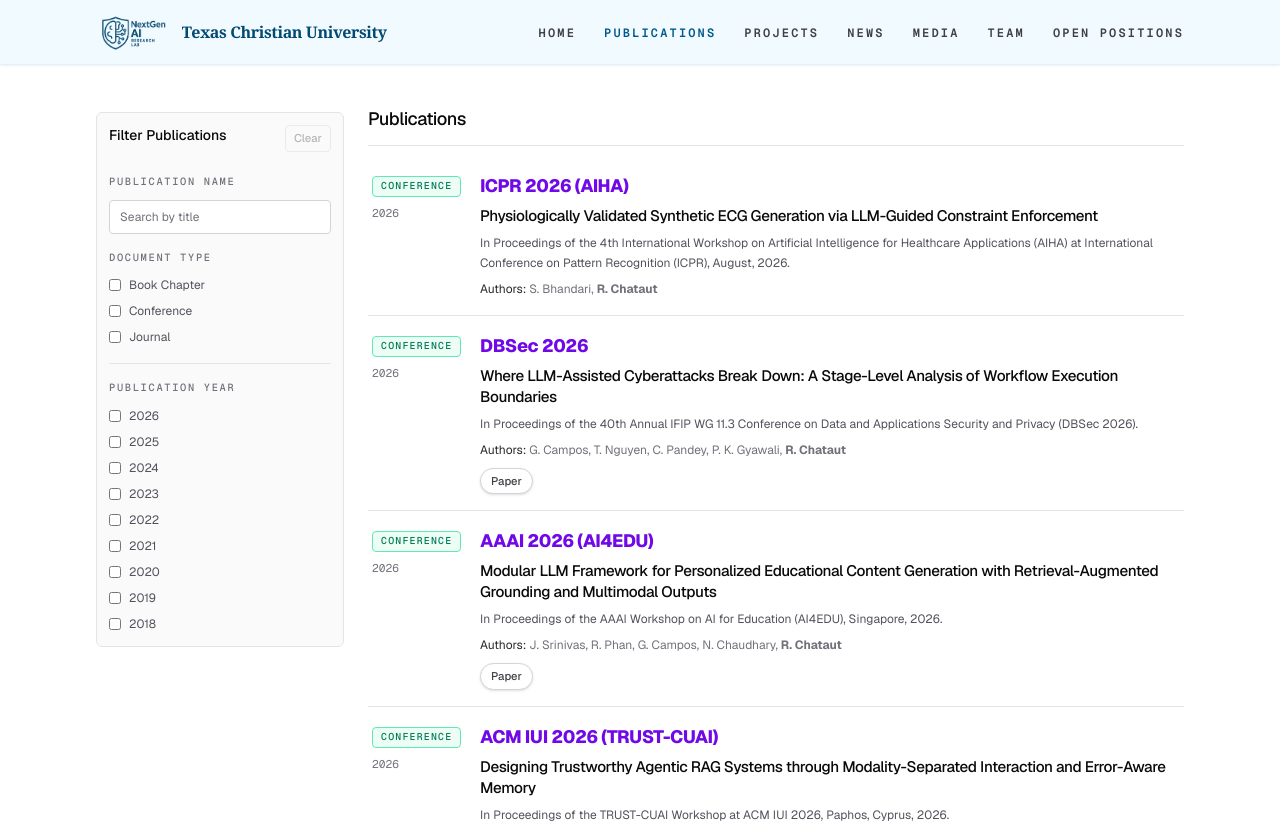
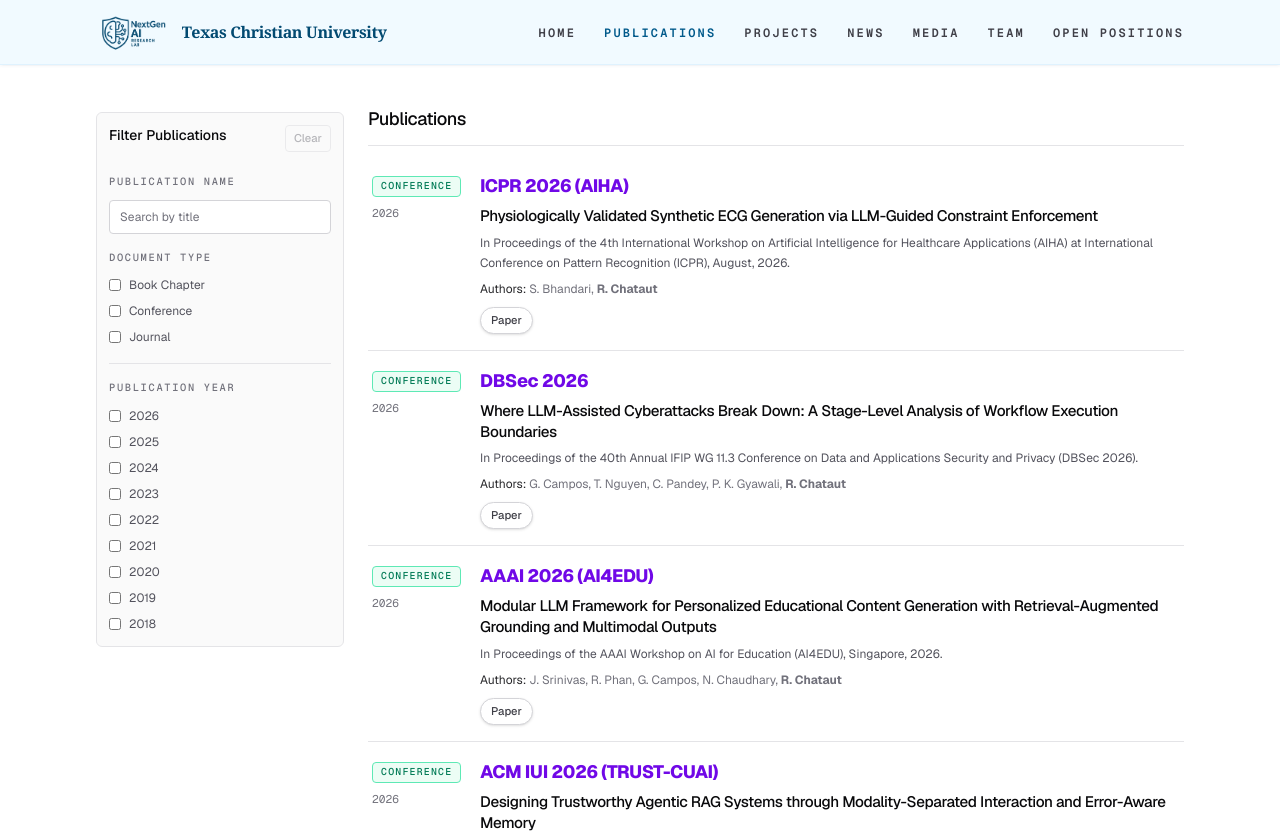
Before and after one commit to nextgenai2016/nextgen-ai-research-lab, a Next.js app: page /publications in a window 1280 px wide. Shown: the top 833 px of the page. Built offline with nearby package versions, Linux system fonts and the light colour scheme.

Commit message:
Add ICPR paper DOI link

```diff
--- a/src/data/publications.ts
+++ b/src/data/publications.ts
@@ -31,7 +31,7 @@ export const publications: Publication[] = [
     summary:
       "In Proceedings of the 4th International Workshop on Artificial Intelligence for Healthcare Applications (AIHA) at International Conference on Pattern Recognition (ICPR), August, 2026.",
     links: {
-      paper: "",
+      paper: "https://doi.org/10.1007/978-3-032-39379-1_19",
     },
   },
   {
```
